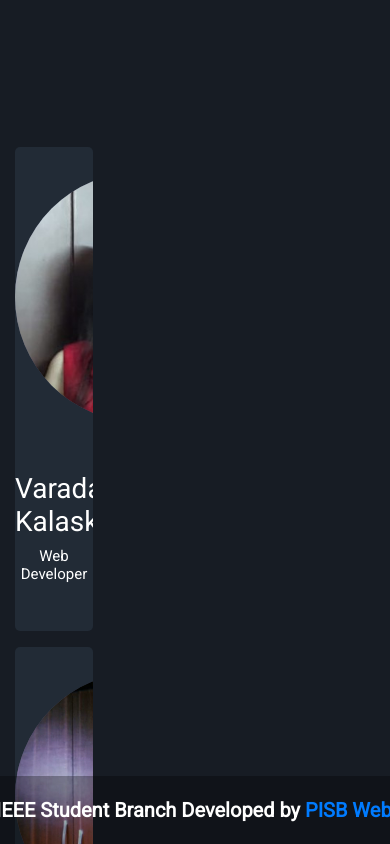
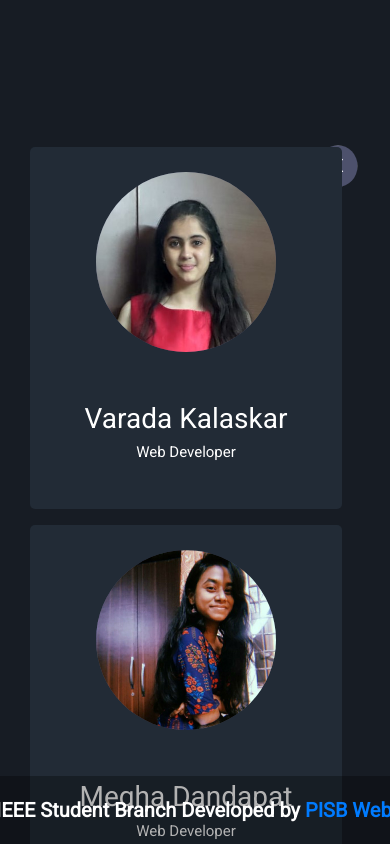
Before and after one commit to meghadandapat/CTD-RC2-Frontend, a React (Create React App) app: page /ourteam in a window 390 px wide. Shown: the top 844 px of the page. Built offline with nearby package versions, Linux system fonts and the light colour scheme.

Commit message:
last FEW changes OF COURSE

```diff
--- a/src/components/WebTeam/OurTeam.js
+++ b/src/components/WebTeam/OurTeam.js
@@ -1,9 +1,19 @@
 import './Team.css';
+import {Button} from 'react-bootstrap'
+import { useHistory } from "react-router-dom";
 
 const OurTeam = () => {
+  let history = useHistory();
+  const goBack = () => {
+      history.goBack()
+  }
     return(
 
-        <div className="container">
+      <div className="container">
+
+      <Button onClick={goBack} className="close-button" variant="light">
+      X
+      </Button>
         <div className="row mar justify-content-center">
           <div className="col-12 col-sm-6 col-md-4 col-lg-4">
             <div className="our-team">
--- a/src/components/WebTeam/Team.css
+++ b/src/components/WebTeam/Team.css
@@ -16,6 +16,18 @@
 }
 .mar{
     margin-top:2vw;
+}
+.close-button {
+  float: right;
+  margin-top: 5px;
+  margin-right: 20px;
+  border-radius: 100%;
+  transform: scale(1.15);
+}
+.close-button:hover {
+  background-color: rgb(219, 219, 219);
+  color: #474747;
+  transform: scale(1);
 }
 
   .our-team .picture {
@@ -113,13 +125,16 @@
 
   @media(max-width:425px){
 
-    .our-team .picture {
-        height:250px;
-        width:250px;
+    .our-team{
+
+        width:80vw;
     }
     .mar{
         margin-top:15vw;
     }
+    .spaceteam{
+      height: 10vh;
+    }
 
 
   }
```
